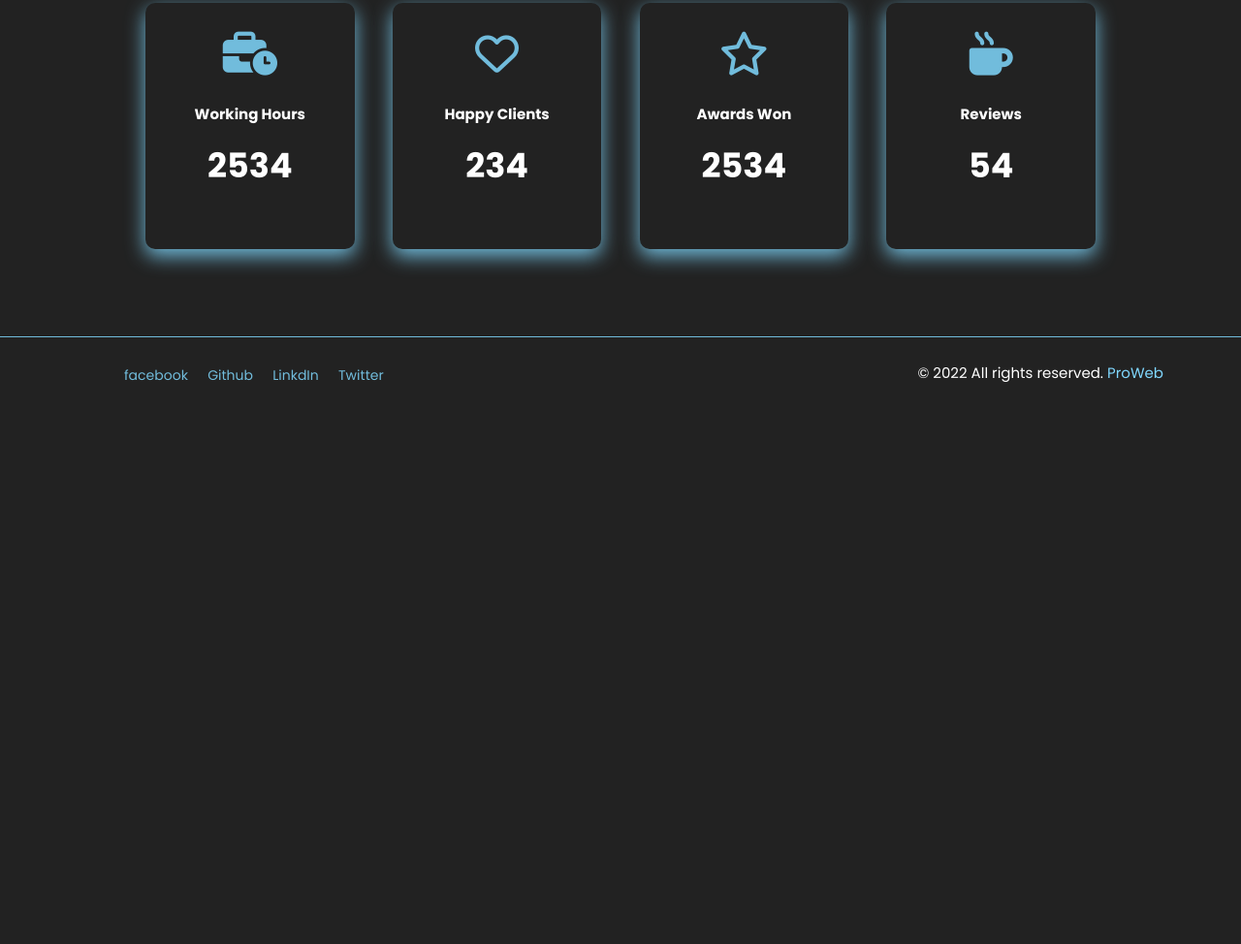
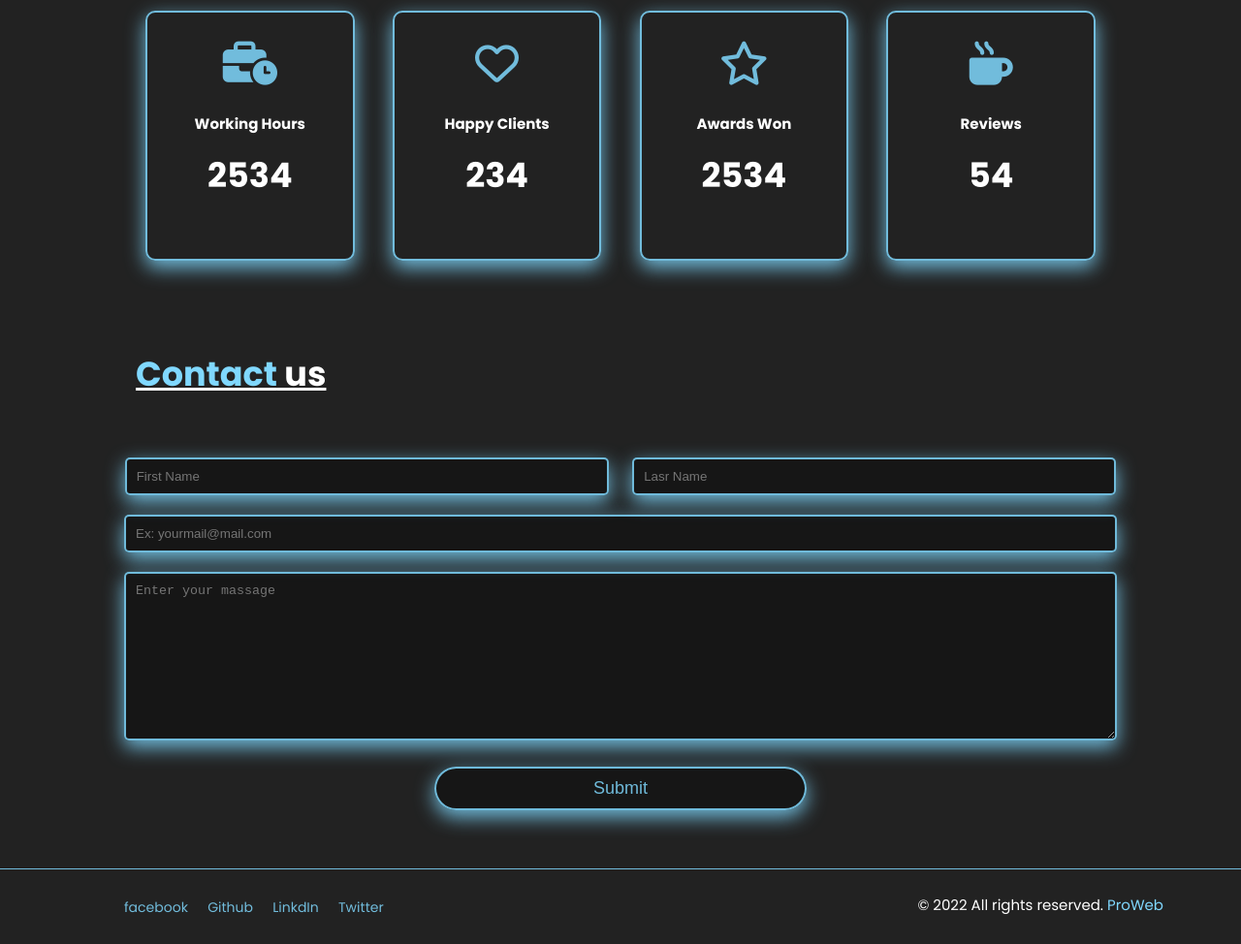
Before and after one commit to prokashpul/portfolio-2, a plain HTML site: page index.html in a window 1280 px wide. Shown: the part 1494-2468 px from the top of the page at 97% size. Before the commit the page ends 1919 px from the top, so only its background shows below. Drawn offline with Linux system fonts and the light colour scheme; a web font is replaced by a local one.

Commit message:
add contact from and apply css style

```diff
--- a/css/style.css
+++ b/css/style.css
@@ -112,6 +112,7 @@ h3{
     margin-bottom:50px;
     padding:10px;
     border-radius: 10px;
+    border: 2px solid rgba(128, 217, 255, 0.842);
     box-shadow: 0px 7px 20px 0px rgba(128, 217, 255, 0.842);
 }
 .skill-item:hover,.fun-item:hover{
@@ -144,14 +145,12 @@ p{
     font-size:15px;
     font-weight:400;
 }
-.skill-area h2{
+h2{
     font-size:35px;
     font-weight:700;
     margin:0 0 50px 50px;
 }
 .fun-area h2{
-    font-size:35px;
-    font-weight:700;
     margin:0 0 50px 0;
 }
 .skill-text h3{
@@ -182,3 +181,36 @@ p{
     color:rgba(128, 217, 255, 0.842);
 
 }
+
+.contact-area form{
+    text-align: center;
+    margin: 50px 0;
+}
+.contact-area input,textarea{
+    width: 80%;
+    margin: 10px 0;
+    padding: 10px;
+    border-radius: 5px;
+    box-shadow: 0px 7px 20px 0px rgba(128, 217, 255, 0.842);
+    border: 2px solid rgba(128, 217, 255, 0.842);
+    background-color: rgba(0, 0, 0, 0.349);
+    color: #ffffff;
+    font-size: 25;
+}
+.name-inp input{
+    width: 39%;
+    margin: 10px;
+}
+.contact-area h2{
+    margin-left: 140px;
+}
+
+.contact-area .btn{
+    width: 30%;
+    color:rgba(128, 217, 255, 0.842);
+    font-size: 18px;
+    border-radius:50px;
+}
+.contact-area input:focus,textarea:focus{
+    background-color: transparent;
+}
--- a/index.html
+++ b/index.html
@@ -116,6 +116,23 @@
     </div>
 </section>
     <!-- script aea -->
+    <!-- Contact area  -->
+    <section class="contact-area">
+        <h2><u><span class="sp-color">Contact</span> us</u></h2>
+        <form action="#" method="" >
+            <div class="name-inp">
+                <input type="text" name="first-name" id="first-name" placeholder="First Name" required>
+                <input type="text" name="last-name" id="last-name" placeholder="Lasr Name" required>
+            </div>
+
+                <input type="email" name="email" id="email" placeholder="Ex: yourmail@mail.com">
+                <br>
+                <textarea name="message" id="message" cols="30" rows="10" placeholder="Enter your massage"></textarea>
+                <br>
+                <input class="btn" type="submit" value="Submit">
+
+        </form>
+    </section>
     <!-- footer area -->
     <footer class="footer-area flex-box">
         <div class="footer-nav">
```
